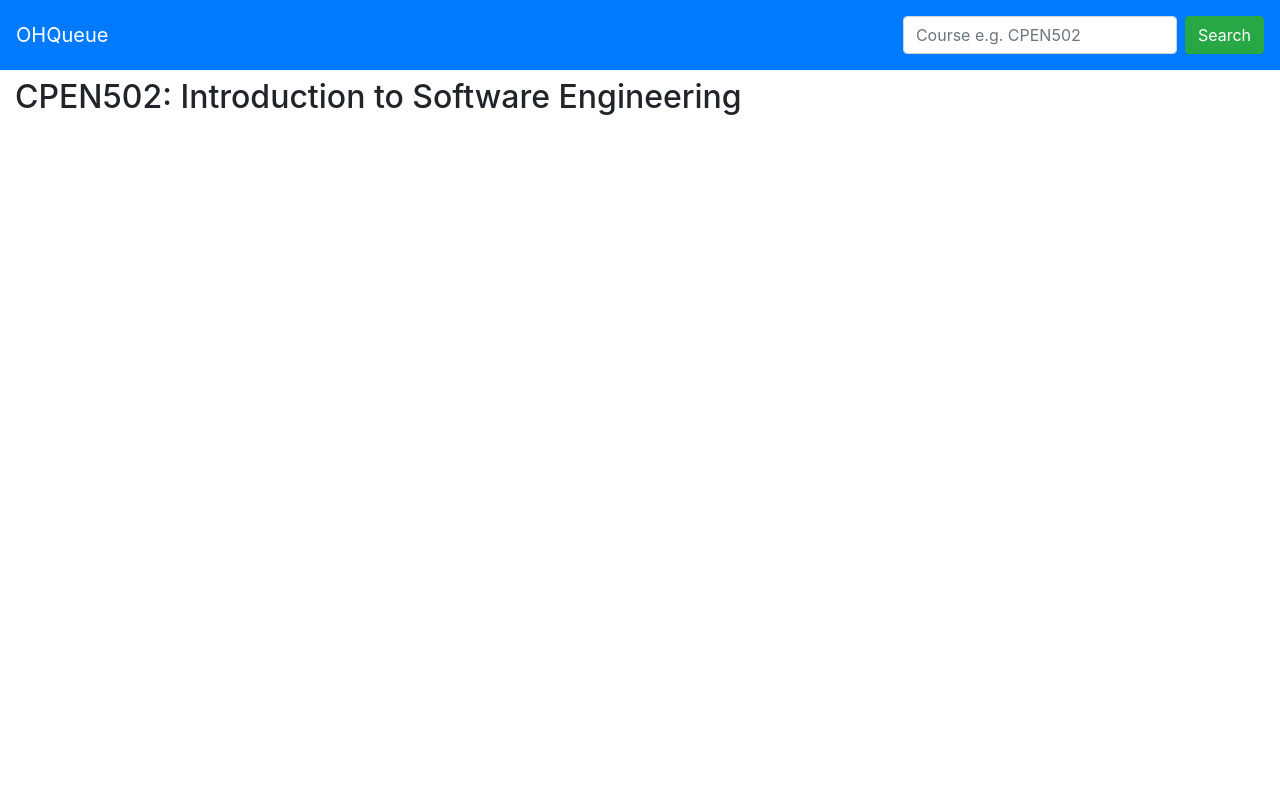
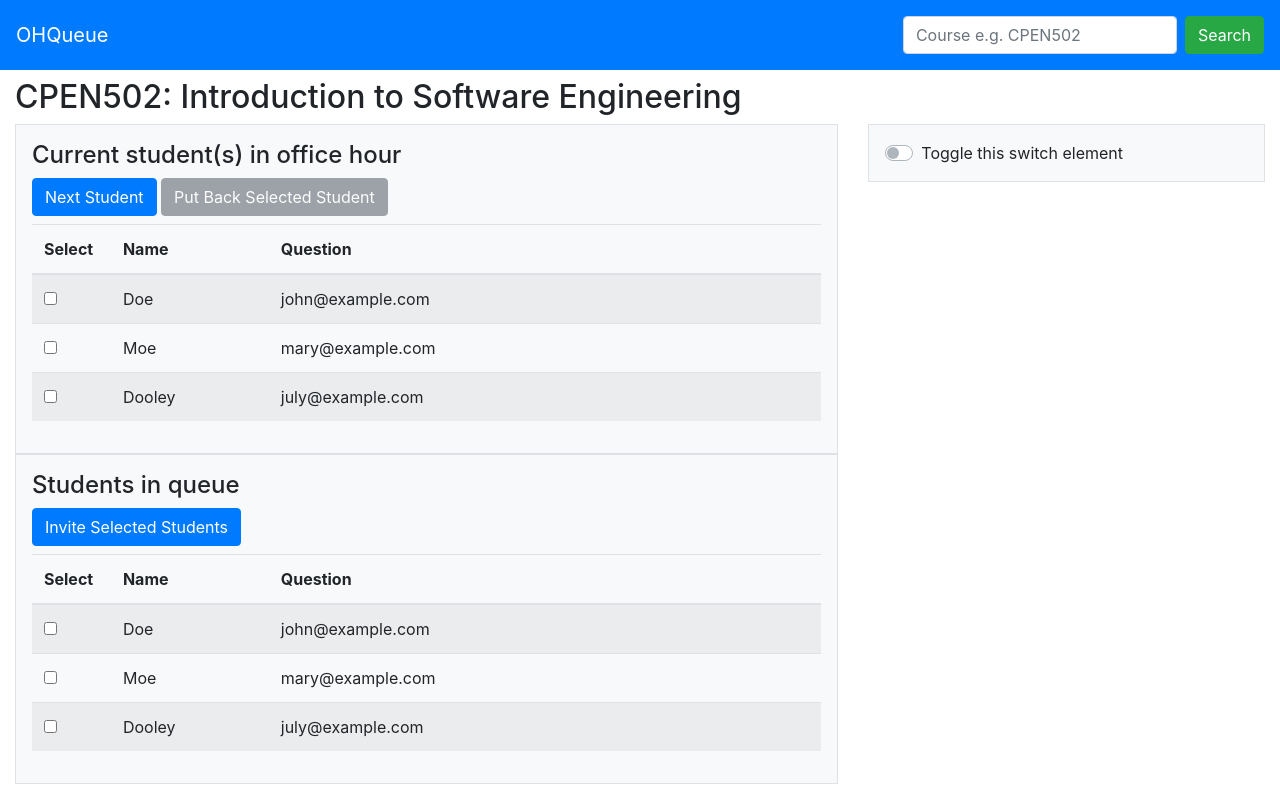
Before and after one commit to boyic-git/OHQueue, a Django app: page /course/2 in a window 1280 px wide. Run offline with Django 3.2, Linux system fonts and the light colour scheme; data comes from the database, SQL or seed files in the repository; both versions use the stored data as it was after the commit; some libraries are stand-ins or nearby versions.

Commit message:
added links from course_list to course_queue added more functions in course_queue

```diff
--- a/ohq/templates/ohq/course_list.html
+++ b/ohq/templates/ohq/course_list.html
@@ -41,10 +41,8 @@
                     </div>
                     <div class="card-body">
                         <h5 class="card-title">
-
-                            <button type="button" class="btn btn-primary float-right">
-                                Button
-                            </button>
+                            <input type=button class="btn btn-primary float-right" onClick="location.href='course/{{ course.id }}'"
+                                    value='Join'>
                         </h5>
                         <p>
                             {% if course.status %}
--- a/ohq/templates/ohq/course_queue.html
+++ b/ohq/templates/ohq/course_queue.html
@@ -18,5 +18,109 @@
     </nav>
     <div class="container-fluid mt-2">
         <h2>{{ course.code }}: {{ course.course_name }}</h2>
+        <div class="row gx-5">
+            <div class="col-8">
+
+                <!-- Current student -->
+                <div class="container p-3 border bg-light">
+                    <h4>Current student(s) in office hour</h2>
+                    <button type="button" class="btn btn-primary">Next Student</button>
+                    <button type="button" class="btn btn-secondary" disabled>Put Back Selected Student</button>
+                    <table class="table table-striped mt-2">
+                        <thead>
+                        <tr>
+                            <th style="width: 10%">Select</th>
+                            <th style="width: 20%">Name</th>
+                            <th style="width: 70%">Question</th>
+                        </tr>
+                        </thead>
+                        <tbody>
+                        <tr>
+                            <td>
+                                <div class="form-group form-check">
+                                    <input type="checkbox" class="form-check-input" id="exampleCheck1">
+                                </div>
+                            </td>
+                            <td>Doe</td>
+                            <td>john@example.com</td>
+                        </tr>
+                        <tr>
+                            <td>
+                                <div class="form-group form-check">
+                                    <input type="checkbox" class="form-check-input" id="exampleCheck1">
+                                </div>
+                            </td>
+                            <td>Moe</td>
+                            <td>mary@example.com</td>
+                        </tr>
+                        <tr>
+                            <td>
+                                <div class="form-group form-check">
+                                    <input type="checkbox" class="form-check-input" id="exampleCheck1">
+                                </div>
+                            </td>
+                            <td>Dooley</td>
+                            <td>july@example.com</td>
+                        </tr>
+                        </tbody>
+                    </table>
+                </div>
+
+                <!-- Students in queue -->
+                <div class="container p-3 border bg-light">
+                    <h4>Students in queue</h2>
+                    <button type="button" class="btn btn-primary">Invite Selected Students</button>
+                    <table class="table table-striped mt-2">
+                        <thead>
+                        <tr>
+                            <th style="width: 10%">Select</th>
+                            <th style="width: 20%">Name</th>
+                            <th style="width: 70%">Question</th>
+                        </tr>
+                        </thead>
+                        <tbody>
+                        <tr>
+                            <td>
+                                <div class="form-group form-check">
+                                    <input type="checkbox" class="form-check-input" id="exampleCheck1">
+                                </div>
+                            </td>
+                            <td>Doe</td>
+                            <td>john@example.com</td>
+                        </tr>
+                        <tr>
+                            <td>
+                                <div class="form-group form-check">
+                                    <input type="checkbox" class="form-check-input" id="exampleCheck1">
+                                </div>
+                            </td>
+                            <td>Moe</td>
+                            <td>mary@example.com</td>
+                        </tr>
+                        <tr>
+                            <td>
+                                <div class="form-group form-check">
+                                    <input type="checkbox" class="form-check-input" id="exampleCheck1">
+                                </div>
+                            </td>
+                            <td>Dooley</td>
+                            <td>july@example.com</td>
+                        </tr>
+                        </tbody>
+                    </table>
+                </div>
+            </div>
+            <div class="col-4">
+                <div class="container p-3 border bg-light">
+                    <!-- Toggle the queue on/off -->
+                    <div class="custom-control custom-switch">
+                        <input type="checkbox" class="custom-control-input" id="customSwitch1">
+                        <label class="custom-control-label" for="customSwitch1">Toggle this switch element</label>
+                    </div>
+
+
+                </div>
+            </div>
+        </div>
     </div>
 </body>
--- a/ohq/views.py
+++ b/ohq/views.py
@@ -25,3 +25,6 @@ def search(request):
 class CourseQueueView(generic.DetailView):
     model = Course
     template_name = "ohq/course_queue.html"
+
+# Different views for different user types
+# https://stackoverflow.com/questions/54158999/django-show-different-content-based-on-user
```
Also changed, not shown: db.sqlite3.
